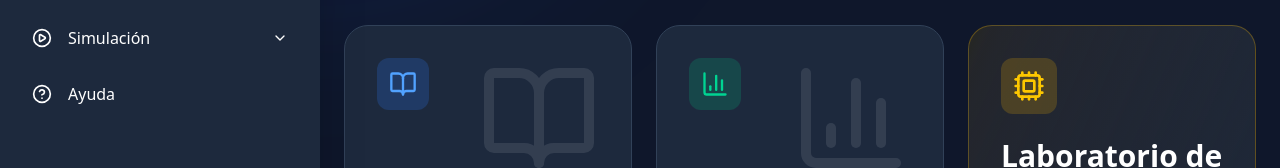
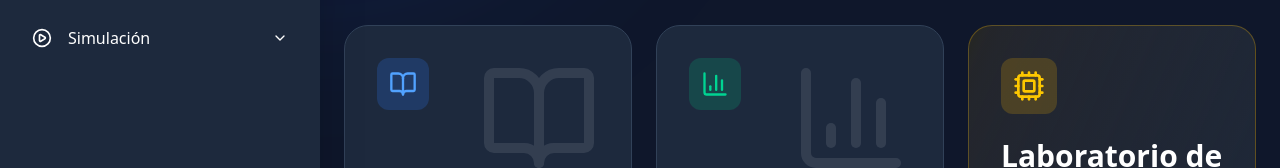
Before and after one commit to nahuelqp93/ActividadGrupalTSS, a React (Vite) app in the folder ActividadGrupalTSS/: page / in a window 1280 px wide. Shown: the part 308-476 px from the top of the page. Built offline with nearby package versions, Linux system fonts and the light colour scheme.

Commit message:
Corrigiendo el navBar

```diff
--- a/ActividadGrupalTSS/src/components/NavBar.tsx
+++ b/ActividadGrupalTSS/src/components/NavBar.tsx
@@ -191,26 +191,10 @@ export default function NavBar() {
                   <FlaskConical size={16} /> Ejercicios Aplicación
                 </Link>
               </li>
-              <li>
-                <Link
-                  to="/simulacion/teoricos"
-                  className={`flex items-center gap-3 px-4 py-2 rounded-md text-sm transition-all ${isActive("/simulacion/teoricos") ? "bg-yellow-500/20 text-yellow-300" : "text-slate-300 hover:text-white hover:bg-slate-700"}`}
-                >
-                  <BookCheck size={16} /> Ejercicios Teóricos
-                </Link>
-              </li>
             </ul>
           </div>
         </li>
         {/* ------------------------------------------- */}
-
-        {/* AYUDA */}
-        <li>
-          <Link to="/ayuda" className={`flex items-center gap-4 px-4 py-3 rounded-lg transition-all ${isActive("/ayuda") ? "bg-yellow-500 text-slate-900 font-bold" : "hover:bg-slate-700"}`}>
-            <HelpCircle size={20} />
-            <span>Ayuda</span>
-          </Link>
-        </li>
       </ul>
     </nav>
   );
```
